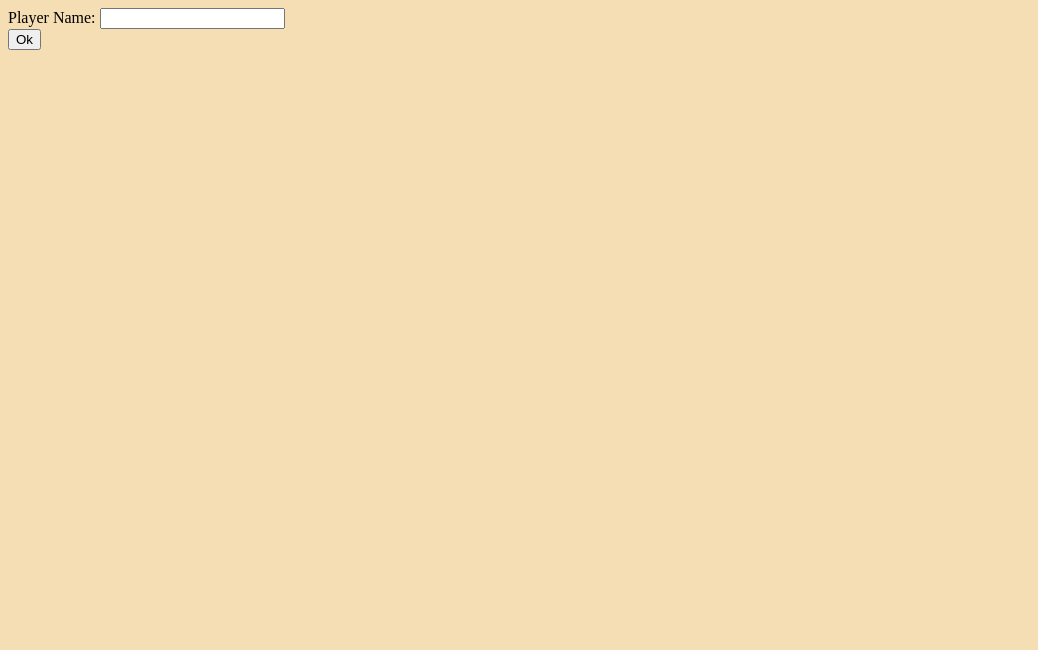
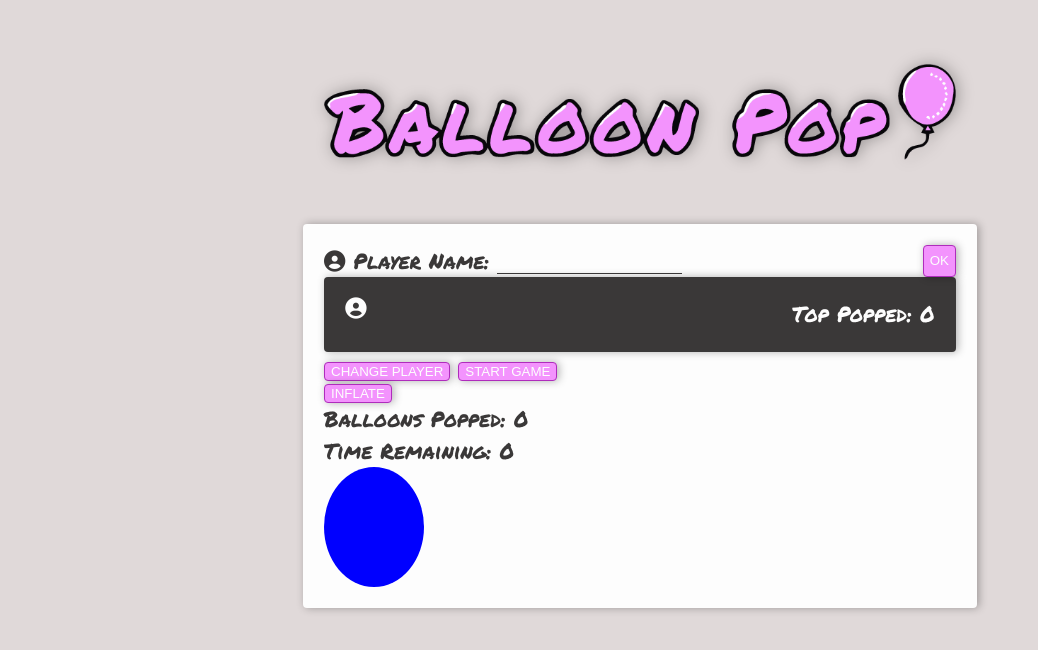
Before and after one commit to jwalk99star/balloon-pop, a plain HTML site: page index.html in a window 1280 px wide. Shown: the whole page, without its empty margins (0-1038 px from the left). Drawn offline with Linux system fonts and the light colour scheme.

Commit message:
lesson 44 completed

```diff
--- a/index.html
+++ b/index.html
@@ -1,4 +1,3 @@
-<!DOCTYPE html>
 <html lang="en">
 
 <head>
@@ -6,25 +5,57 @@
   <meta http-equiv="X-UA-Compatible" content="IE=edge">
   <meta name="viewport" content="width=device-width, initial-scale=1.0">
   <title>Balloon Pop</title>
+  <link rel="preconnect" href="https://fonts.googleapis.com">
+  <link rel="preconnect" href="https://fonts.gstatic.com" crossorigin>
+  <link href="https://fonts.googleapis.com/css2?family=Permanent+Marker&display=swap" rel="stylesheet">
+  <script src="https://kit.fontawesome.com/1727ca8616.js" crossorigin="anonymous"></script>
+  <link rel="stylesheet" href="https://cdn.jsdelivr.net/npm/@fortawesome/fontawesome-free@6.2.1/css/fontawesome.min.css"
+    integrity="sha384-QYIZto+st3yW+o8+5OHfT6S482Zsvz2WfOzpFSXMF9zqeLcFV0/wlZpMtyFcZALm" crossorigin="anonymous">
   <link rel="stylesheet" href="style.css">
 </head>
+
 <body>
+  <header>
+    <div class="container shadow">
+      <img src="balloon-pop-logo.png" alt="balloon pop logo">
+    </div>
+  </header>
 
-  <form id="player-form" onsubmit="setPlayer(event)">
+  <main class="container card">
+    <form class="d-flex space-between" id="player-form" onsubmit="setPlayer(event)">
       <div>
-      <label for="name">Player Name:</label>
+        <label for="name">
+          <i class="fa fa-user-circle" aria-hidden="true"></i>
+          <span>Player Name:</span>
+        </label>
         <input type="text" name="playerName" required>
       </div>
       <button type="submit">Ok</button>
     </form>
 
-  <section id="game" class="game hidden">
+    <!-- TODO replace hidden class -->
+
+    <section id="game" class="game ">
+
+      <div class="card bg-dark text-light">
+        <div class="d-flex space-between">
+          <div>
+            <i class="fa fa-user-circle" aria-hidden="true"></i>
+            <span id="player-name"></span>
+          </div>
+          <div>
+            <span>Top Popped:</span>
+            <span id="high-pop-count">0</span>
+          </div>
+        </div>
+      </div>
+
       <div>
         <button onclick="changePlayer()">Change Player</button>
-    </div>
-    <div>
         <button id="start-button" onclick="startGame()">START GAME</button>
       </div>
+
+      <div>
 
         <button id="inflate-button" onclick="inflate()" disabled="true">
           Inflate
@@ -36,17 +67,16 @@
           <span>Balloons Popped:</span>
           <span id="pop-count">0</span>
         </div>
-    <div>
-      <span>Top Popped:</span>
-      <span id="high-pop-count">0</span>
-    </div>
+
         <div>
           <span>Time Remaining:</span>
           <span id="countdown">0</span>
         </div>
 
         <div id="balloon" class="balloon"></div>
+      </div>
     </section>
+  </main>
 
   <script src="main.js"></script>
 </body>
--- a/main.js
+++ b/main.js
@@ -59,6 +59,7 @@ function draw(){
   let clickCountElem = document.getElementById("click-count")
   let popCountElem = document.getElementById('pop-count')
   let highPopCountElem = document.getElementById('high-pop-count')
+  let playerNameElem = document.getElementById('player-name')
 
   balloonElement.style.height = height + "px"
   balloonElement.style.width = width + "px"
@@ -66,6 +67,8 @@ function draw(){
   clickCountElem.innerText = clickCount.toString()
   popCountElem.innerText = currentPopCount.toString()
   highPopCountElem.innerText = currentPlayer.topScore.toString()
+
+  playerNameElem.innerText = currentPlayer.name
 }
 
 function stopGame(){
@@ -119,7 +122,6 @@ function changePlayer(){
   document.getElementById("game").classList.add("hidden")
 }
 
-
 function savePlayers(){
   window.localStorage.setItem("players", JSON.stringify(players))
 }
--- a/style.css
+++ b/style.css
@@ -1,5 +1,55 @@
+:root{
+  --primary: #f393fd;
+  --primary-lighten: #f8bcff;
+  --primary-darken: #af2cbc;
+  --bg: #e0d9d9;
+  --shadow: 2px 0 8px rgba(0, 0, 0, .3);
+  --corners: 4px;
+  --text-color: #3a3838;
+  --dark: #3a3838;
+  --light: #fdfdfd;
+}
+
 body{
-  background-color: wheat;
+  background-color: var(--bg);
+  font-family: 'Permanent Marker', cursive;
+  font-size: 16pt;
+  color: var(--text-color);
+}
+
+header{
+  margin: 3em 0;
+}
+
+img{
+  max-width: 100%;
+}
+
+form{
+  margin: 0;
+}
+
+input{
+  background-color: transparent;
+  border: none;
+  border-bottom: 1px solid var(--text-color);
+  outline: none;
+  font-size: 14px;
+}
+
+button{
+  background-color: var(--primary);
+  color: var(--light);
+  border: 1px solid var(--primary-darken);
+  border-radius: var(--corners);
+  box-shadow: var(--shadow);
+  text-transform: uppercase;
+  transition: all .2s ease;
+  cursor: pointer;
+}
+
+button:hover{
+  background-color: var(--primary-darken);
 }
 
 .balloon{
@@ -7,8 +57,39 @@ body{
   width: 100px;
   background-color: blue;
   border-radius: 50%;
+  transition: all .2s ease;
+}
+
+.container{
+  width: 50%;
+  margin: auto;
+}
+
+.card{
+  background-color: var(--light);
+  padding: 1em;
+  box-shadow: var(--shadow);
+  border-radius: var(--corners);
+}
+
+.shadow{
+  filter: drop-shadow(var(--shadow));
+}
+
+.bg-dark{
+  background-color: var(--dark);
+}
+.text-light{
+  color: var(--light);
+}
+
+.d-flex{
+  display: flex;
+}
+.d-flex.space-between{
+  justify-content: space-between;
 }
 
 .hidden{
-  display: none;
+  display: none !important;
 }
```
Lines whose indentation alone changed are shown as unchanged.
